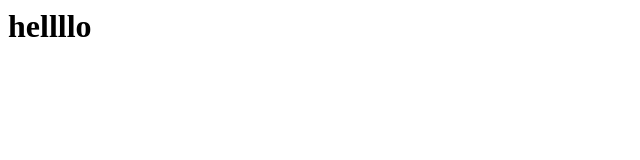
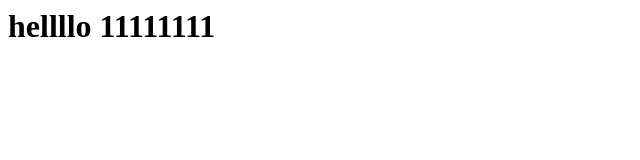
Before and after one commit to awarno-project/single_vendor1, a plain HTML site: page index.html in a window 1280 px wide. Shown: the whole page, without its empty margins (0-640 px from the left). Drawn offline with Linux system fonts and the light colour scheme.

Commit message:
test html change

```diff
--- a/index.html
+++ b/index.html
@@ -1 +1 @@
-<h1>hellllo</h1>
+<h1>hellllo 11111111</h1>
```
